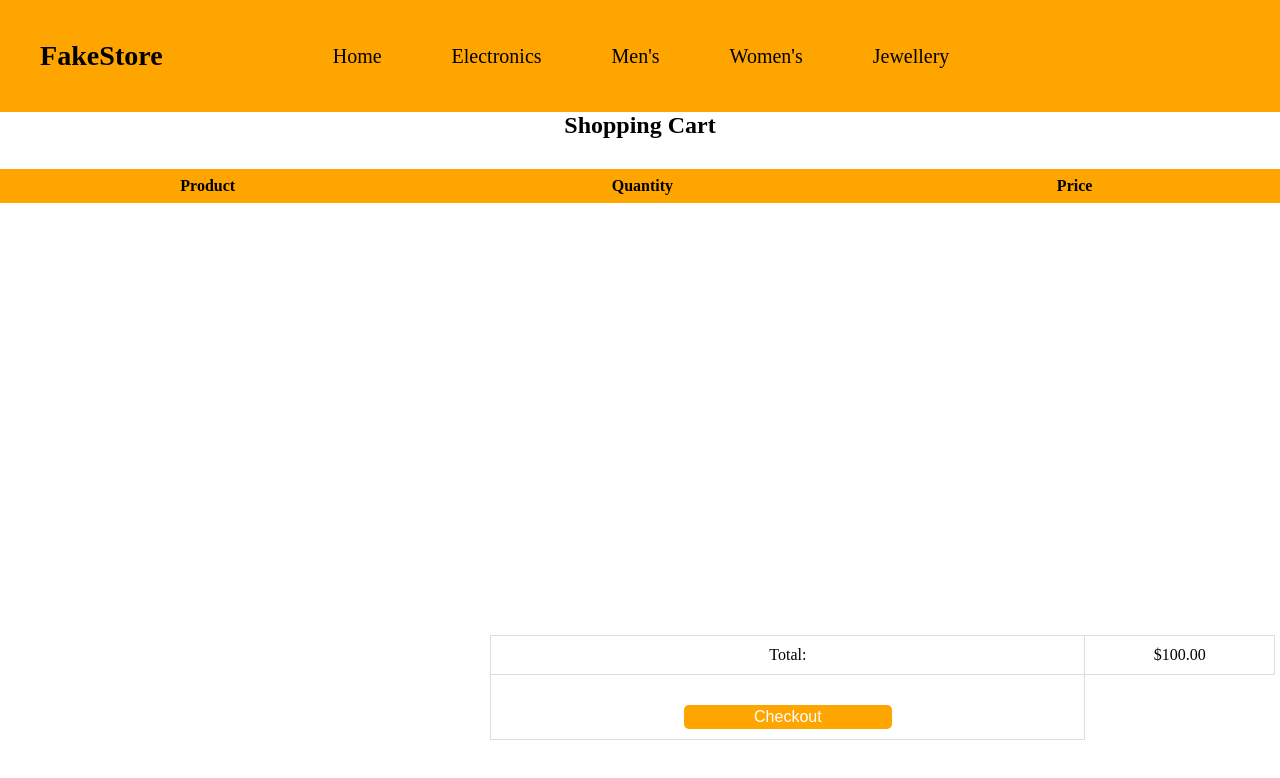
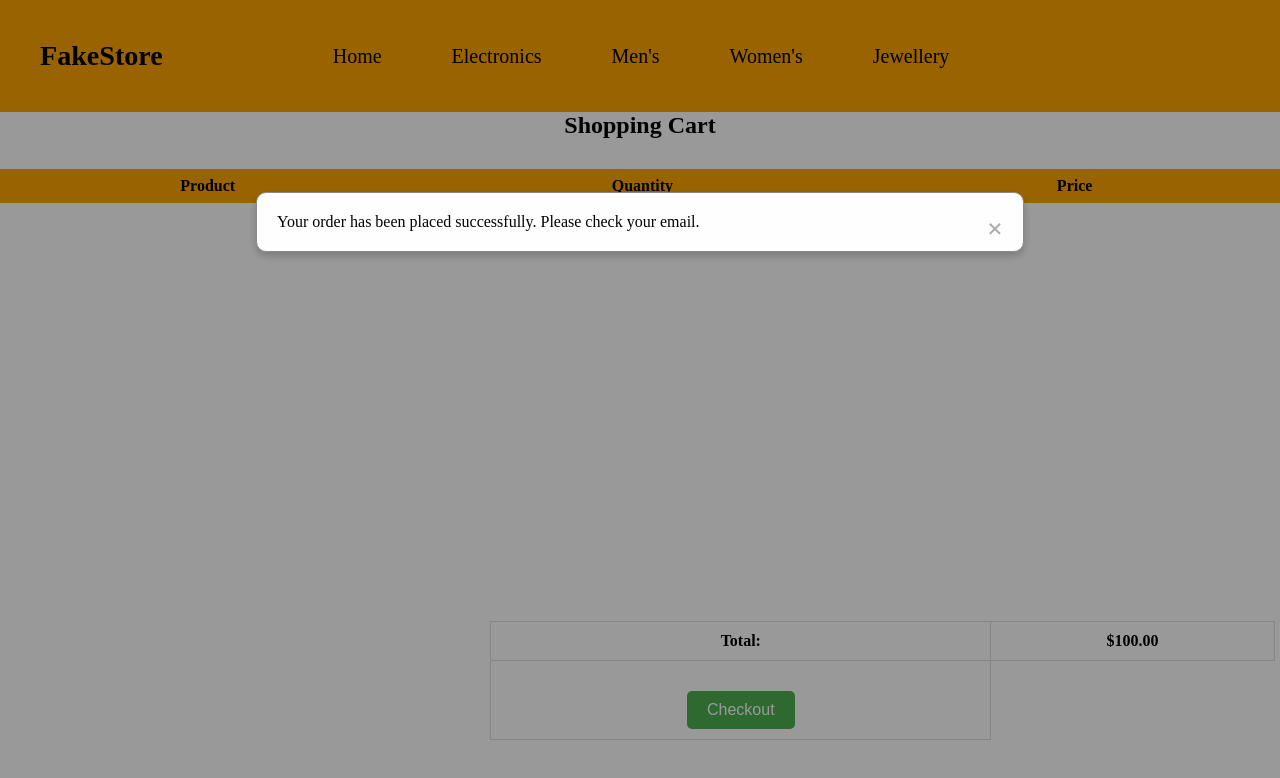
Before and after one commit to jenna-lab/E-commerce-website, a website: page cart.html in a window 1280 px wide. Both pictures are taken after a click on the button "Checkout". Drawn offline with Linux system fonts and the light colour scheme; no server answers.

Commit message:
add modal,functioning total

```diff
--- a/cart.css
+++ b/cart.css
@@ -97,6 +97,13 @@ img {
   margin-left: auto;
   bottom: -50px;
 }
+.total {
+  font-weight: bold;
+}
+
+.total-number {
+  font-weight: bold;
+}
 
 .checkout-table td {
   border: 1px solid #ddd;
@@ -185,6 +192,57 @@ img {
   text-decoration: none;
   color: black;
 }
+.modal {
+    display: none;
+    position: fixed;
+    z-index: 1;
+    left: 0;
+    top: 0;
+    width: 100%;
+    height: 100%;
+    overflow: auto;
+    background-color: rgba(0, 0, 0, 0.4);
+}
+
+.modal-content {
+    background-color: #fefefe;
+    margin: 15% auto;
+    padding: 20px;
+    border: 1px solid #888;
+    width: 60%;
+    border-radius: 10px;
+    box-shadow: 0 4px 8px rgba(0, 0, 0, 0.2);
+}
+
+.close {
+    color: #aaa;
+    float: right;
+    font-size: 28px;
+    font-weight: bold;
+}
+
+.close:hover,
+.close:focus {
+    color: black;
+    text-decoration: none;
+    cursor: pointer;
+}
+
+/* Style the button */
+#checkout-button {
+    background-color: #4CAF50;
+    color: white;
+    padding: 10px 20px;
+    border: none;
+    border-radius: 5px;
+    cursor: pointer;
+    font-size: 16px;
+}
+
+#checkout-button:hover {
+    background-color: #45a049;
+}
+
 
 @media only screen and (max-width: 700px) {
 .cart {
--- a/cart.html
+++ b/cart.html
@@ -68,8 +68,6 @@
         </div>
 
       </div>
-
-       </div>
     <div class="checkout">
       <table class="checkout-table">
         <tr>
@@ -81,6 +79,14 @@
         </tr>
       </table>
     </div>
+       </div>
+
+        <div id="myModal" class="modal">
+          <div class="modal-content">
+            <span class="close" id="closeModal">&times;</span>
+            <p>Your order has been placed successfully. Please check your email.</p>
+          </div>
+        </div>
       <script src="script.js"></script>
 
 </body>
--- a/script.js
+++ b/script.js
@@ -258,11 +258,11 @@ cartItems.forEach(function (element) {
     var minusButton = document.createElement("button");
     minusButton.innerText = "-";
     minusButton.addEventListener("click", function () {
-        if (element.count > 0) {
+        if (element.count > 1) {
             element.count--;
             qtyText.nodeValue = "".concat(element.count);
             localStorage.setItem("cartItems", JSON.stringify(cartItems));
-            totalPrice += element.price;
+            totalPrice -= element.price;
             updateTotalPrice();
         }
     });
@@ -296,3 +296,28 @@ cartItems.forEach(function (element) {
     my_table.appendChild(tr);
     updateTotalPrice();
 });
+// ... (your previous code)
+// Open the modal
+var openModal = function () {
+    var modal = document.getElementById("myModal");
+    if (modal) {
+        modal.style.display = "block";
+    }
+};
+// Close the modal
+var closeModal = function () {
+    var modal = document.getElementById("myModal");
+    if (modal) {
+        modal.style.display = "none";
+    }
+};
+// Event listener for the checkout button
+var checkoutButton = document.getElementById("checkout-button");
+if (checkoutButton) {
+    checkoutButton.addEventListener("click", openModal);
+}
+// Event listener for the close button
+var closeButton = document.getElementById("closeModal");
+if (closeButton) {
+    closeButton.addEventListener("click", closeModal);
+}
```
Also changed, not shown: script.ts (+27 -3 lines). Lines whose indentation alone changed are shown as unchanged.
